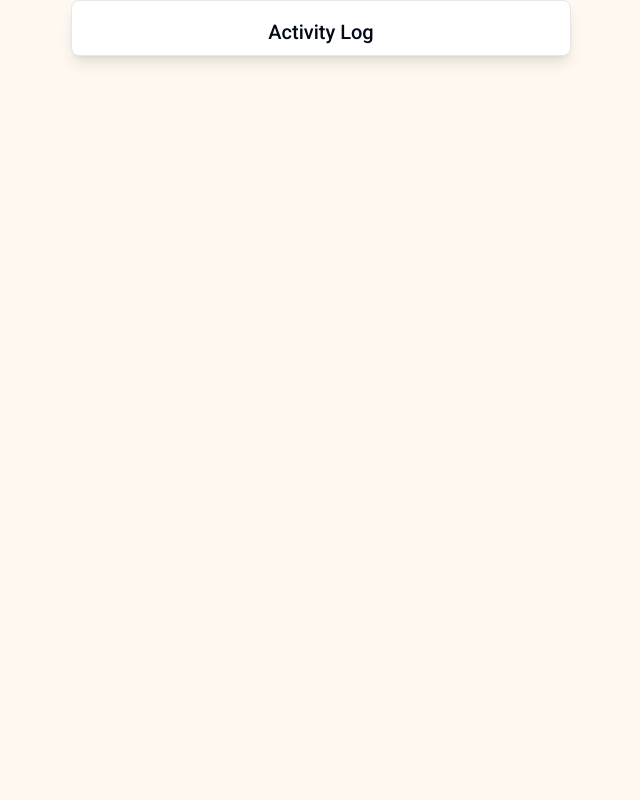
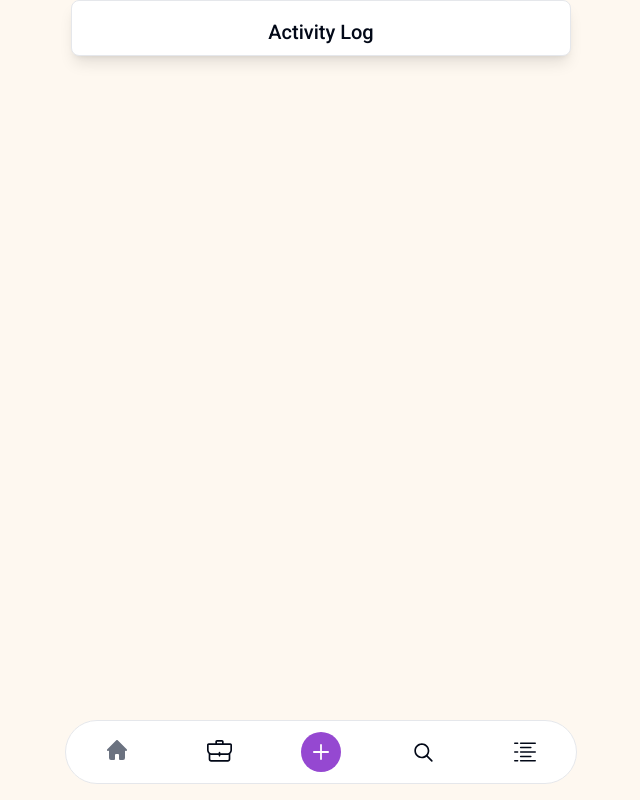
Before and after one commit to prabhjeevnijjar/book-habit-tracker-nextjs, a Next.js app: page /search in a window 1280 px wide. Shown: the whole page, without its empty margins (319-959 px from the left). Built offline with nearby package versions, Linux system fonts and the light colour scheme.

Commit message:
ui enhance ment

```diff
--- a/app/search/page.js
+++ b/app/search/page.js
@@ -1,9 +1,11 @@
+import BottomNav from '@/components/layout/BottomNav';
 import TopNav from '@/components/layout/TopNav';
 
 const SearchPage = () => {
   return (
     <div>
       <TopNav />
+      <BottomNav />
     </div>
   );
 };
--- a/components/layout/BottomNav.jsx
+++ b/components/layout/BottomNav.jsx
@@ -1,10 +1,12 @@
+import Link from 'next/link';
+
 const BottomNav = () => {
   return (
     <div className="fixed z-50 w-full h-16 max-w-lg -translate-x-1/2 bg-white border border-gray-200 rounded-full bottom-4 left-1/2 dark:bg-gray-700 dark:border-gray-600">
       <div className="grid h-full max-w-lg grid-cols-5 mx-auto">
-        <button data-tooltip-target="tooltip-home" type="button" className="inline-flex flex-col items-center justify-center px-5 rounded-s-full hover:bg-gray-50 dark:hover:bg-gray-800 group">
+        <Link href="/" data-tooltip-target="tooltip-home" type="button" className="inline-flex flex-col items-center justify-center px-5 rounded-s-full hover:bg-gray-50 dark:hover:bg-gray-800 group">
           <svg
-            className="w-5 h-5 mb-1 text-gray-500 dark:text-gray-400 group-hover:text-blue-600 dark:group-hover:text-blue-500"
+            className="w-5 h-5 mb-1 text-gray-500 dark:text-gray-400 group-hover:text-primaryPurple dark:group-hover:text-primaryPurple"
             aria-hidden="true"
             xmlns="http://www.w3.org/2000/svg"
             fill="currentColor"
@@ -13,7 +15,8 @@ const BottomNav = () => {
             <path d="m19.707 9.293-2-2-7-7a1 1 0 0 0-1.414 0l-7 7-2 2a1 1 0 0 0 1.414 1.414L2 10.414V18a2 2 0 0 0 2 2h3a1 1 0 0 0 1-1v-4a1 1 0 0 1 1-1h2a1 1 0 0 1 1 1v4a1 1 0 0 0 1 1h3a2 2 0 0 0 2-2v-7.586l.293.293a1 1 0 0 0 1.414-1.414Z" />
           </svg>
           <span className="sr-only">Home</span>
-        </button>
+        </Link>
+
         <div
           id="tooltip-home"
           role="tooltip"
@@ -22,7 +25,7 @@ const BottomNav = () => {
           Home
           <div className="tooltip-arrow" data-popper-arrow></div>
         </div>
-        <button data-tooltip-target="tooltip-wallet" type="button" className="inline-flex flex-col items-center justify-center px-5 hover:bg-gray-50 dark:hover:bg-gray-800 group">
+        <Link href="/my-library" data-tooltip-target="tooltip-wallet" type="button" className="inline-flex flex-col items-center justify-center px-5 hover:bg-gray-50 dark:hover:bg-gray-800 group">
           <svg width="25" height="25" viewBox="0 0 15 15" fill="none" xmlns="http://www.w3.org/2000/svg">
             <path
               d="M5 1C5 0.447715 5.44772 0 6 0H9C9.55228 0 10 0.447715 10 1V2H14C14.5523 2 15 2.44772 15 3V6C15 6.8888 14.6131 7.68734 14 8.23608V11.5C14 12.3284 13.3284 13 12.5 13H2.5C1.67157 13 1 12.3284 1 11.5V8.2359C0.38697 7.68721 0 6.88883 0 6V3C0 2.44772 0.447716 2 1 2H5V1ZM9 1V2H6V1H9ZM1 3H5H5.5H9.5H10H14V6C14 6.654 13.6866 7.23467 13.1997 7.6004C12.8655 7.85144 12.4508 8 12 8H8V7.5C8 7.22386 7.77614 7 7.5 7C7.22386 7 7 7.22386 7 7.5V8H3C2.5493 8 2.1346 7.85133 1.80029 7.60022C1.31335 7.23446 1 6.65396 1 6V3ZM7 9H3C2.64961 9 2.31292 8.93972 2 8.82905V11.5C2 11.7761 2.22386 12 2.5 12H12.5C12.7761 12 13 11.7761 13 11.5V8.82915C12.6871 8.93978 12.3504 9 12 9H8V9.5C8 9.77614 7.77614 10 7.5 10C7.22386 10 7 9.77614 7 9.5V9Z"
@@ -32,7 +35,7 @@ const BottomNav = () => {
             ></path>
           </svg>
           <span className="sr-only">Wallet</span>
-        </button>
+        </Link>
         <div
           id="tooltip-wallet"
           role="tooltip"
@@ -42,7 +45,8 @@ const BottomNav = () => {
           <div className="tooltip-arrow" data-popper-arrow></div>
         </div>
         <div className="flex items-center justify-center">
-          <button
+          <Link
+            href="/"
             data-tooltip-target="tooltip-new"
             type="button"
             className="inline-flex items-center justify-center w-10 h-10 font-medium bg-primaryPurple rounded-full hover:bg-blue-700 group focus:ring-4 focus:ring-blue-300 focus:outline-none dark:focus:ring-blue-800"
@@ -51,7 +55,7 @@ const BottomNav = () => {
               <path stroke="currentColor" strokeLinecap="round" strokeLinejoin="round" strokeWidth="2" d="M9 1v16M1 9h16" />
             </svg>
             <span className="sr-only">New item</span>
-          </button>
+          </Link>
         </div>
         <div
           id="tooltip-new"
@@ -61,7 +65,7 @@ const BottomNav = () => {
           Create new item
           <div className="tooltip-arrow" data-popper-arrow></div>
         </div>
-        <button data-tooltip-target="tooltip-settings" type="button" className="inline-flex flex-col items-center justify-center px-5 hover:bg-gray-50 dark:hover:bg-gray-800 group">
+        <Link href="/search" data-tooltip-target="tooltip-settings" type="button" className="inline-flex flex-col items-center justify-center px-5 hover:bg-gray-50 dark:hover:bg-gray-800 group">
           <svg width="25" height="25" viewBox="0 0 15 15" fill="none" xmlns="http://www.w3.org/2000/svg">
             <path
               d="M10 6.5C10 8.433 8.433 10 6.5 10C4.567 10 3 8.433 3 6.5C3 4.567 4.567 3 6.5 3C8.433 3 10 4.567 10 6.5ZM9.30884 10.0159C8.53901 10.6318 7.56251 11 6.5 11C4.01472 11 2 8.98528 2 6.5C2 4.01472 4.01472 2 6.5 2C8.98528 2 11 4.01472 11 6.5C11 7.56251 10.6318 8.53901 10.0159 9.30884L12.8536 12.1464C13.0488 12.3417 13.0488 12.6583 12.8536 12.8536C12.6583 13.0488 12.3417 13.0488 12.1464 12.8536L9.30884 10.0159Z"
@@ -71,16 +75,21 @@ const BottomNav = () => {
             ></path>
           </svg>
           <span className="sr-only">Search</span>
-        </button>
+        </Link>
         <div
           id="tooltip-settings"
           role="tooltip"
           className="absolute z-10 invisible inline-block px-3 py-2 text-sm font-medium text-white transition-opacity duration-300 bg-gray-900 rounded-lg shadow-sm opacity-0 tooltip dark:bg-gray-700"
         >
-          Settings
+          Profile
           <div className="tooltip-arrow" data-popper-arrow></div>
         </div>
-        <button data-tooltip-target="tooltip-profile" type="button" className="inline-flex flex-col items-center justify-center px-5 rounded-e-full hover:bg-gray-50 dark:hover:bg-gray-800 group">
+        <Link
+          href="/profile"
+          data-tooltip-target="tooltip-profile"
+          type="button"
+          className="inline-flex flex-col items-center justify-center px-5 rounded-e-full hover:bg-gray-50 dark:hover:bg-gray-800 group"
+        >
           <svg width="22" height="22" viewBox="0 0 15 15" fill="none" xmlns="http://www.w3.org/2000/svg">
             <path
               d="M0 1.5C0 1.22386 0.223858 1 0.5 1H2.5C2.77614 1 3 1.22386 3 1.5C3 1.77614 2.77614 2 2.5 2H0.5C0.223858 2 0 1.77614 0 1.5ZM4 1.5C4 1.22386 4.22386 1 4.5 1H14.5C14.7761 1 15 1.22386 15 1.5C15 1.77614 14.7761 2 14.5 2H4.5C4.22386 2 4 1.77614 4 1.5ZM4 4.5C4 4.22386 4.22386 4 4.5 4H11.5C11.7761 4 12 4.22386 12 4.5C12 4.77614 11.7761 5 11.5 5H4.5C4.22386 5 4 4.77614 4 4.5ZM0 7.5C0 7.22386 0.223858 7 0.5 7H2.5C2.77614 7 3 7.22386 3 7.5C3 7.77614 2.77614 8 2.5 8H0.5C0.223858 8 0 7.77614 0 7.5ZM4 7.5C4 7.22386 4.22386 7 4.5 7H14.5C14.7761 7 15 7.22386 15 7.5C15 7.77614 14.7761 8 14.5 8H4.5C4.22386 8 4 7.77614 4 7.5ZM4 10.5C4 10.2239 4.22386 10 4.5 10H11.5C11.7761 10 12 10.2239 12 10.5C12 10.7761 11.7761 11 11.5 11H4.5C4.22386 11 4 10.7761 4 10.5ZM0 13.5C0 13.2239 0.223858 13 0.5 13H2.5C2.77614 13 3 13.2239 3 13.5C3 13.7761 2.77614 14 2.5 14H0.5C0.223858 14 0 13.7761 0 13.5ZM4 13.5C4 13.2239 4.22386 13 4.5 13H14.5C14.7761 13 15 13.2239 15 13.5C15 13.7761 14.7761 14 14.5 14H4.5C4.22386 14 4 13.7761 4 13.5Z"
@@ -90,7 +99,7 @@ const BottomNav = () => {
             ></path>
           </svg>
           <span className="sr-only">Profile</span>
-        </button>
+        </Link>
         <div
           id="tooltip-profile"
           role="tooltip"
```
